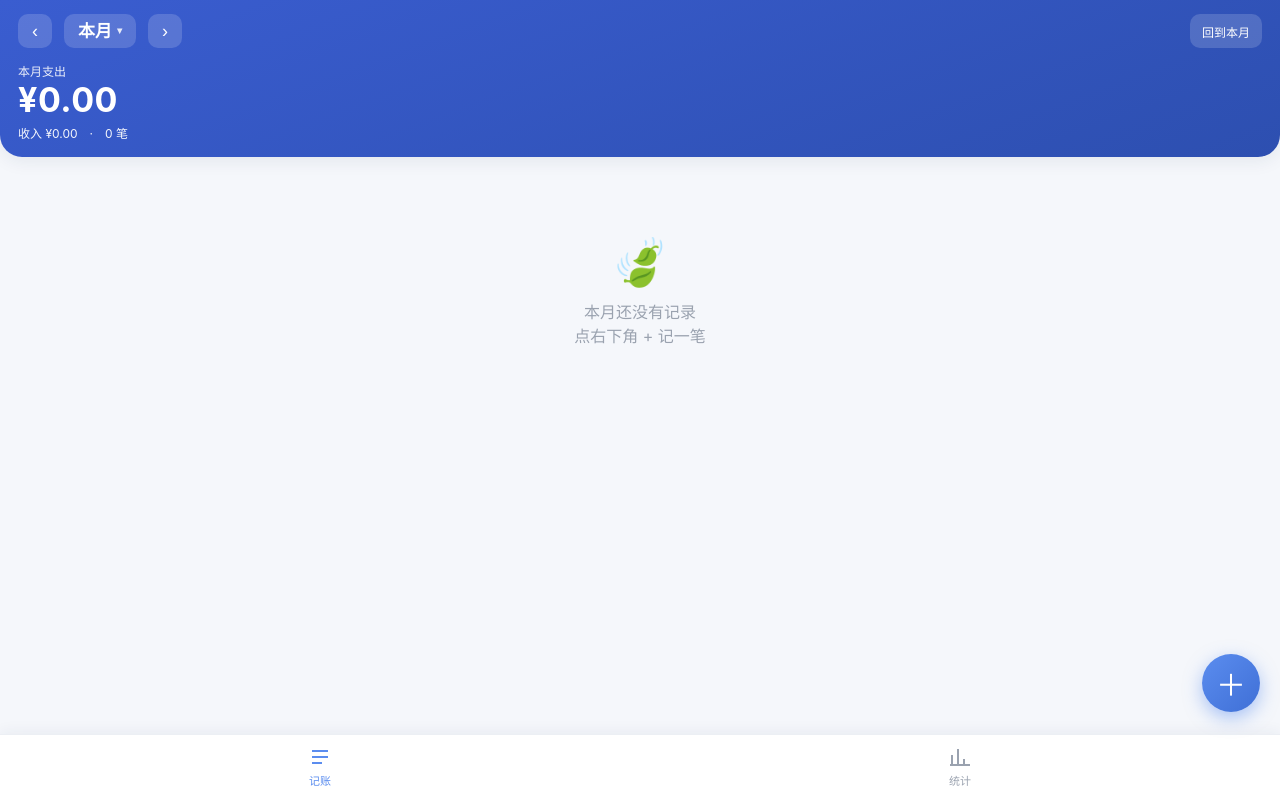
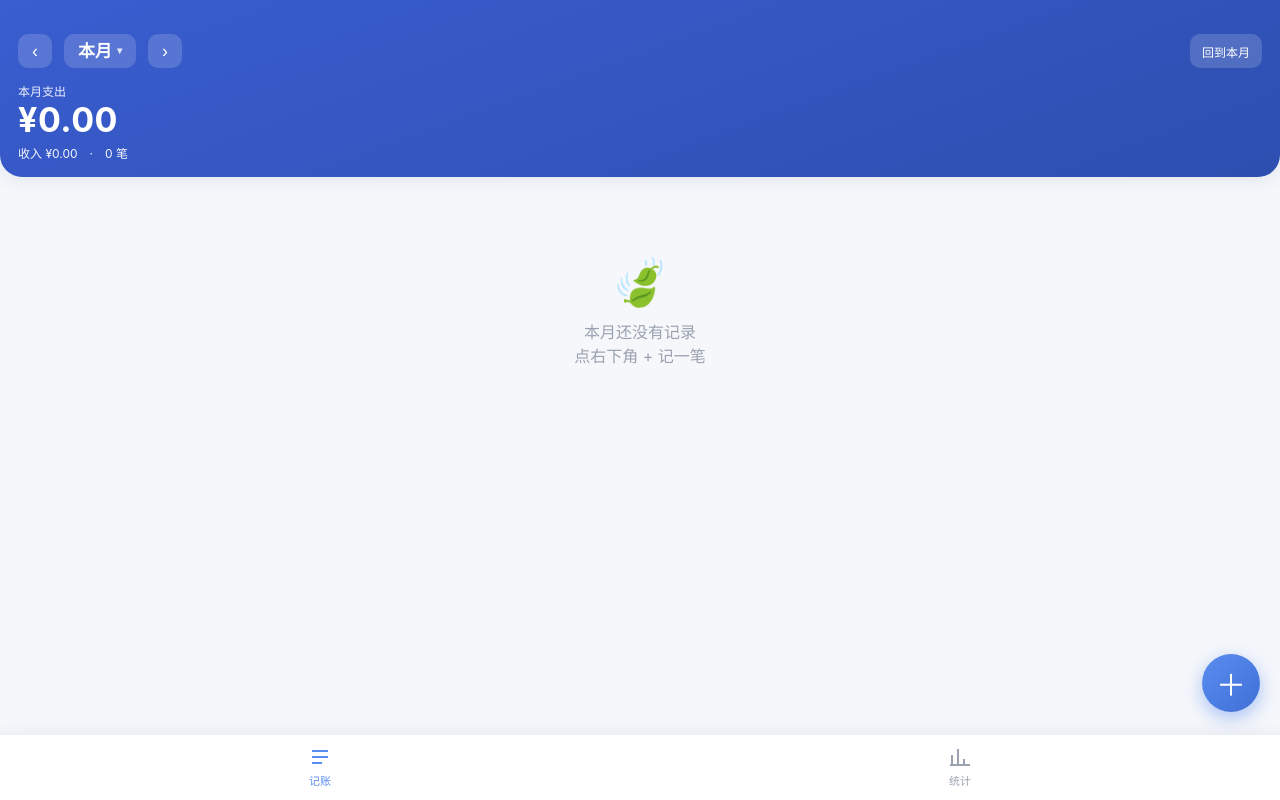
Before and after one commit to Sumikuuu/expense-tracker, a plain HTML site: page index.html in a window 1280 px wide. Drawn offline with Linux system fonts and the light colour scheme.

Commit message:
顶部内容下移，避开状态栏磨砂区

```diff
--- a/index.html
+++ b/index.html
@@ -35,7 +35,7 @@
     position:sticky;top:0;z-index:20;
     background:linear-gradient(160deg,#3a5dd0,#2d4fb0);
     color:#fff;
-    padding:calc(env(safe-area-inset-top,0px) + 14px) 18px 16px;
+    padding:calc(env(safe-area-inset-top,0px) + 34px) 18px 16px;
     border-radius:0 0 22px 22px;
     box-shadow:var(--shadow);
   }
```
